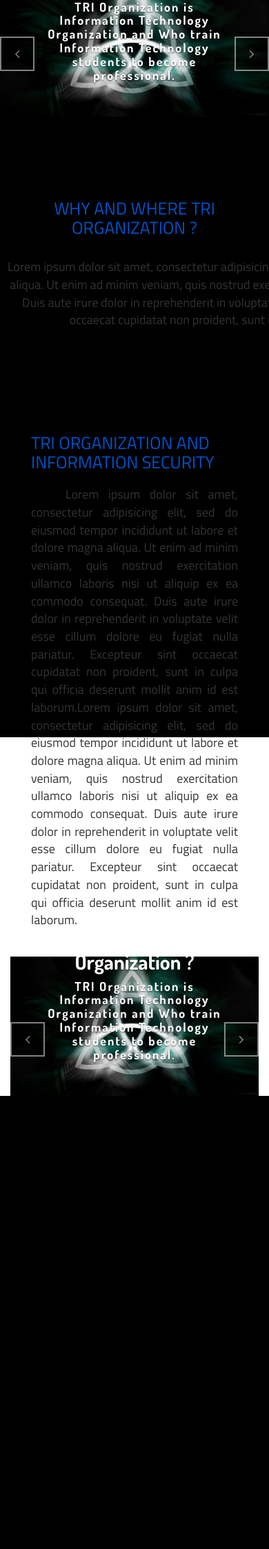
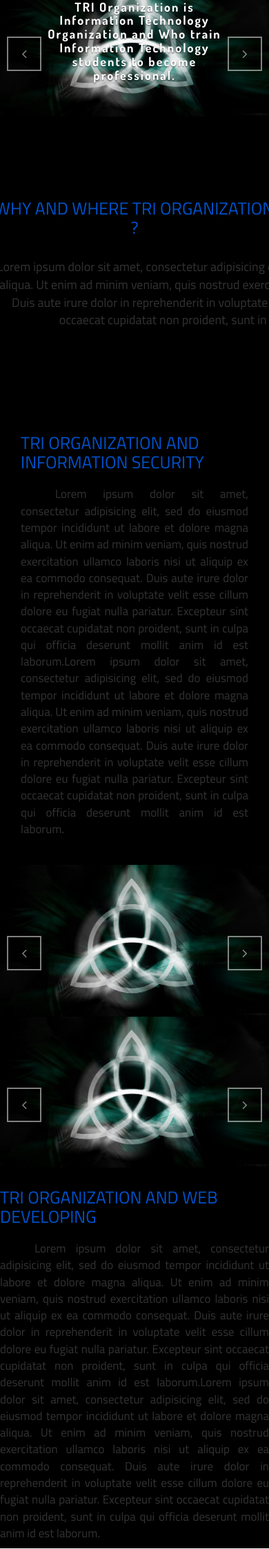
Before and after one commit to BlackM4G1C/triorg.tech, a PHP site: page / in a window 390 px wide; the page is wider, and only the part inside the window is pictured. Shown: the part 50-2296 px from the top of that part at 69% size. Before the commit the page ends 1639 px from the top of that part, so only its background shows below. Run offline with PHP 8.4, Linux system fonts and the light colour scheme.

Commit message:
Web developing section complete

```diff
--- a/css/style.css
+++ b/css/style.css
@@ -33,6 +33,11 @@ h4{
 */
 
 
+*{
+	padding  : 0px;
+	margin   : 0px;
+}
+
 h1,h2,h3,h4,h5,h6{
 	font-family  : 'Dosis', sans-serif;
 	font-weight  : bold;
@@ -42,7 +47,9 @@ body{
 	font-family: 'Titillium Web', sans-serif;
 }
 
-
+.container-fluid{
+	padding   : 0px !important;
+}
 /*
 
 	Css for navbar
@@ -138,6 +145,8 @@ body{
 	border      : 2px solid #FFF;
 	width       : 50px;
 	height      : 50px;
+	margin-left : 10px;
+	margin-right: 10px;
 }
 
 
@@ -186,7 +195,7 @@ body{
 */
 
 .security{
-	height            : 500px;
+	/*height            : 500px;*/
 	background-color  : #000;
 
 }
@@ -207,7 +216,35 @@ body{
 }
 
 .security .security-description>p{
-	font-size      : 18px;
+	font-size      : 17px;
 	text-align     : justify;
 	text-indent    : 50px;
 }
+
+
+/*
+
+	Web developing
+
+*/
+
+.webdeveloping{
+	background-color  : #000;
+}
+
+.webdeveloping .webdev-description>h6{
+	margin         : 0px;
+	padding-top    : 30px;
+	padding-bottom : 20px;
+	color          : #0052CC;
+	font-size      : 25px;
+	font-weight    : 400;
+	font-family    : 'Titillium Web', sans-serif;
+	text-transform : uppercase;
+}
+
+.webdeveloping .webdev-description>p{
+	font-size      : 17px;
+	text-align     : justify;
+	text-indent    : 50px;
+}
--- a/index.php
+++ b/index.php
@@ -84,8 +84,8 @@
 		</div>
 	</div>
 	<div class="container-fluid">
-		<div class="row">
-			<div class="security">
+		<div class="security">
+			<div class="row">
 				<div class="col-md-6 col-sm-6">
 					<div class="security-description">
 						<h6>TRI Organization and Information Security</h6>
@@ -98,24 +98,12 @@
 						<div class="carousel slide" data-ride="carousel" id="security-slide">
 							<div class="carousel-inner">
 								<div class="item active">
-									<div class="carousel-caption">
-										<h2>What is TRI Organization ?</h2>
-										<h4>TRI Organization is Information Technology Organization and Who train Information Technology students to become professional. </h4>
-									</div>
 									<img src="img/background.jpg">
 								</div>
 								<div class="item">
-									<div class="carousel-caption">
-										<h2>What is TRI Organizaton Aim ?</h2>
-										<h4>Our aim is To produce own projects, searh bugs, participate in Information Technonogy competition.</h4>
-									</div>
 									<img src="img/background.jpg">
 								</div>
 								<div class="item">
-									<div class="carousel-caption">
-										<h2>What is TRI Organizaton Aim ?</h2>
-										<h4>Our aim is To produce own projects, searh bugs, participate in Information Technonogy competition.</h4>
-									</div>
 									<img src="img/background.jpg" alt="">
 								</div>
 							</div>
@@ -131,6 +119,53 @@
 			</div>
 		</div>
 	</div>
+	<div class="container-fluid">
+		<div class="webdeveloping">
+			<div class="row">
+				<div class="col-md-6 col-sm-6">
+					<div class="webdev-slide">
+						<div class="carousel slide" data-ride="carousel" id="webdev-slide">
+							<div class="carousel-inner">
+								<div class="item active">
+									<img src="img/background.jpg">
+								</div>
+								<div class="item">
+									<img src="img/background.jpg">
+								</div>
+								<div class="item">
+									<img src="img/background.jpg" alt="">
+								</div>
+							</div>
+							<a href="#webdev-slide" class="left carousel-control" data-slide="prev">
+								<i class="fa fa-angle-left" aria-hidden="true"></i>
+							</a>
+							<a href="#webdev-slide" class="right carousel-control" data-slide="next">
+								<i class="fa fa-angle-right" aria-hidden="true"></i>
+							</a>
+						</div>
+					</div>
+				</div>
+				<div class="col-md-6 col-sm-6">
+					<div class="webdev-description">
+						<h6>TRI Organization and Web Developing</h6>
+						<p>Lorem ipsum dolor sit amet, consectetur adipisicing elit, sed do eiusmod tempor incididunt ut labore et dolore magna aliqua. Ut enim ad minim veniam, quis nostrud exercitation ullamco laboris nisi ut aliquip ex ea commodo consequat. Duis aute irure dolor in reprehenderit in voluptate velit esse cillum dolore eu fugiat nulla pariatur. Excepteur sint occaecat cupidatat non proident, sunt in culpa qui officia deserunt mollit anim id est laborum.Lorem ipsum dolor sit amet, consectetur adipisicing elit, sed do eiusmod tempor incididunt ut labore et dolore magna aliqua. Ut enim ad minim veniam, quis nostrud exercitation ullamco laboris nisi ut aliquip ex ea commodo consequat. Duis aute irure dolor in reprehenderit in voluptate velit esse cillum dolore eu fugiat nulla pariatur. Excepteur sint occaecat cupidatat non proident, sunt in culpa qui officia deserunt mollit anim id est laborum.
+						</p>
+					</div>
+				</div>
+			</div>
+		</div>
+	</div>
+	<div class="container-fluid">
+		<div class="software-engineering">
+			<div class="row">
+				<div class="se-detail">
+					<div class="col-md-12 col-sm-12">
+
+					</div>
+				</div>
+			</div>
+		</div>
+	</div>
 </body>
 
 <?php include 'footer.php'; ?>
```
